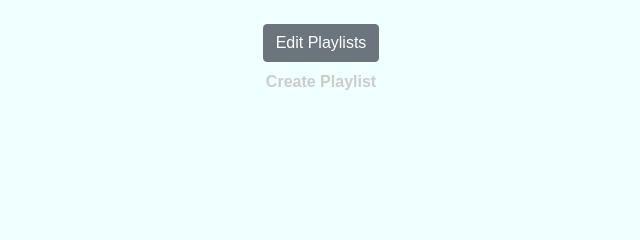
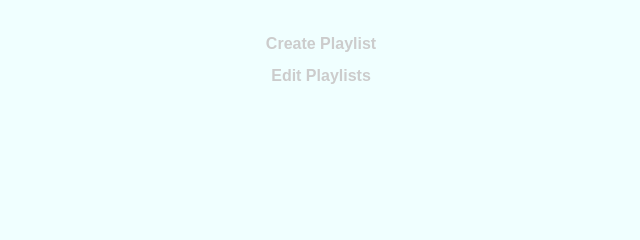
Before and after one commit to timStephens0710/ExampleMusicApp, a Django app: page /music_app_archive/sample/your_playlists/ in a window 1280 px wide. Shown: the part 247-487 px from the top of the page, without its empty margins (319-959 px from the left). Run offline with Django 4.2, Linux system fonts and the light colour scheme; the visitor is signed in with stand-in values (Sample User, id 1); data comes from the database, SQL or seed files in the repository; data that the repository does not hold is empty; some libraries are stand-ins or nearby versions.

Commit message:
add action btn to css

```diff
--- a/project_folder/music_app_archive/templates/user_playlists.html
+++ b/project_folder/music_app_archive/templates/user_playlists.html
@@ -52,16 +52,18 @@
                 </div>
             </div>
         </div>
-        <button id="edit-playlists-btn" class="btn btn-secondary">Edit Playlists</button>
-        <button id="delete-playlists-btn" class="btn btn-danger d-none">Delete</button>
-        <button id="cancel-edit-btn" class="btn btn-secondary d-none">Cancel</button>
-    </div>
+      </div>
 </section>
 <!-- end overview -->
 
 
 <div>
   <a  href="{% url 'create_playlist' username=request.user.username %}" class="nav-link">Create Playlist</a>
+</div>
+<div>
+        <button id="edit-playlists-btn" class="btn-action">Edit Playlists</button>
+        <button id="delete-playlists-btn" class="btn btn-danger d-none">Delete</button>
+        <button id="cancel-edit-btn" class="btn btn-secondary d-none">Cancel</button>
 </div>
 
 <script src="{% static 'music_app/js/deletePlaylists.js' %}" defer></script>
--- a/project_folder/static/music_app/css/main.css
+++ b/project_folder/static/music_app/css/main.css
@@ -124,3 +124,20 @@ authentication process.*/
 .button-style:hover {
   color: #66F523;               /* green hover color */
 }
+
+/* Custom action button - used for Edit Playlists, Edit Tracks. */
+.btn-action {
+    background: none;
+    border: none;
+    cursor: pointer;
+    padding: 0;
+    color: #ccc;
+    font-size: 1rem;
+    font-weight: bold;
+    text-decoration: none;
+    transition: color 0.2s ease;
+}
+
+.btn-action:hover {
+    color: #66F523;
+}
```
Also changed, not shown: project_folder/music_app_archive/templates/view_edit_playlist.html (+6 -3 lines).
